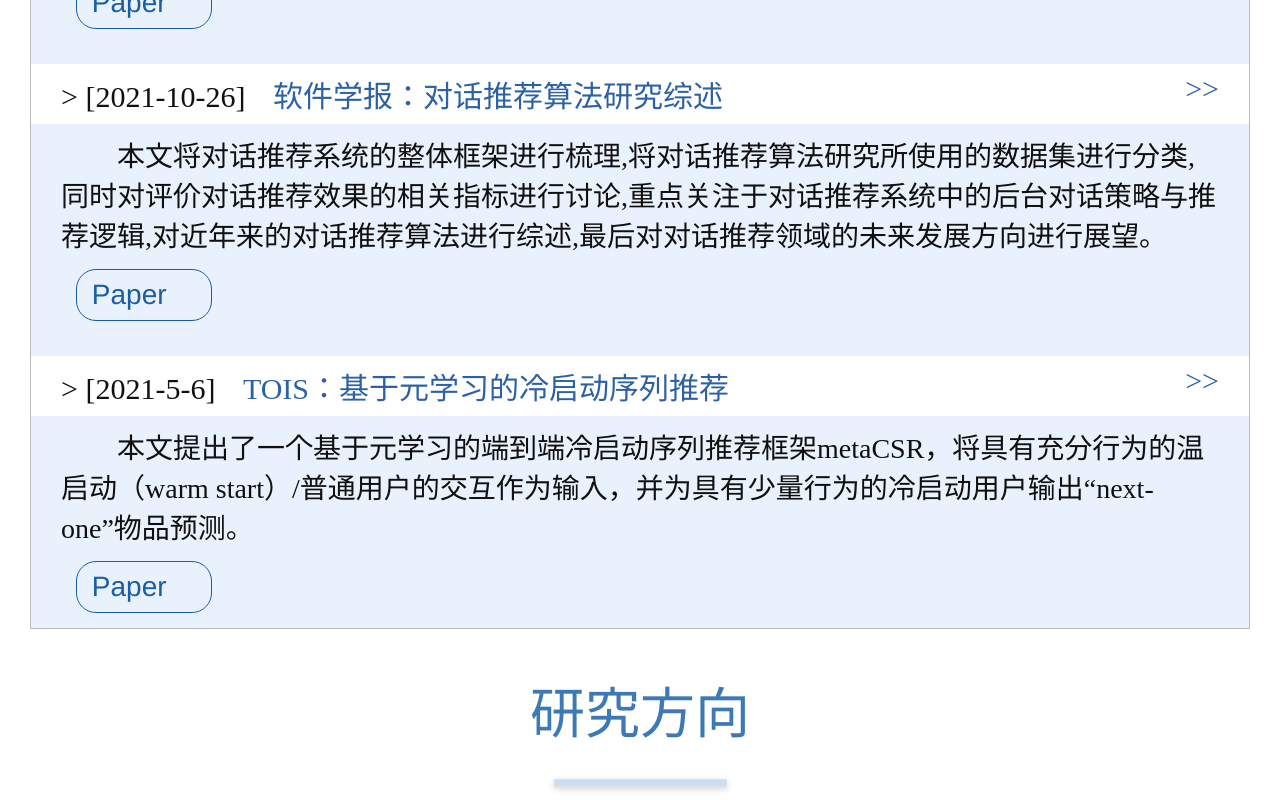
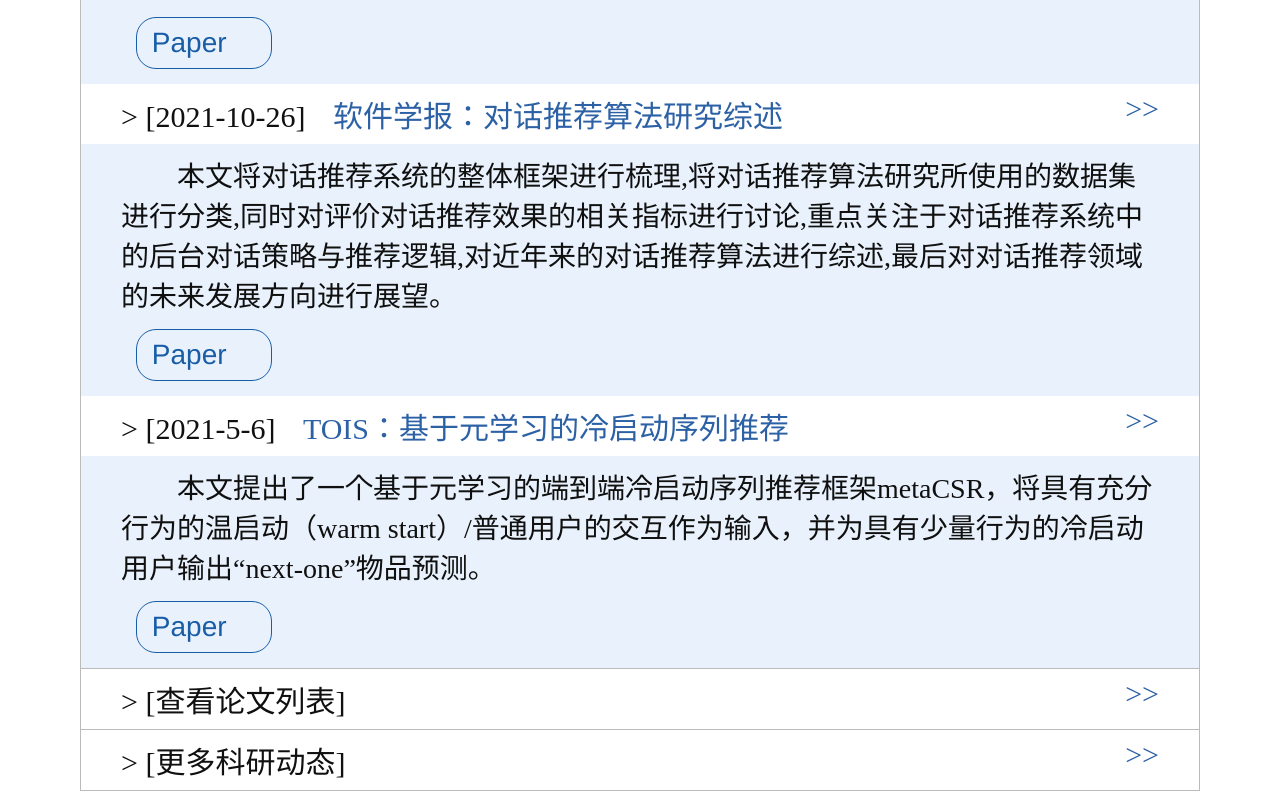
Before and after one commit to chengleileilei/adamPage, a Vue app: page /#/home in a window 1280 px wide. Shown: the part 1720-2520 px from the top of the page. Built offline with nearby package versions, Linux system fonts and the light colour scheme.

Commit message:
首页部分样式调整

```diff
--- a/src/components/HomePage.vue
+++ b/src/components/HomePage.vue
@@ -39,25 +39,25 @@
       </el-col>
     </el-row>
 
-    <el-row class="centered lr-padding">
+    <el-row class="centered lr-padding2">
       <el-col class="first-title-wrap">
         <p>最新动态</p>
         <div></div>
       </el-col>
 
       <el-col class="home-content research-trend-wrap">
-        <div v-for="trendData in trendDatas" :key="trendData.time">
+        <div v-for="(trendData, index) in trendDatas" :key="index">
           <div class="research-trend">
             <div class="trend-tit lr-padding">
-              <a href="">
-                <p class="trend-tit-time">
-                  > [{{ trendData.time.y }}-{{ trendData.time.m }}-{{
-                    trendData.time.d
-                  }}]
-                </p>
+              <p class="trend-tit-time">
+                > [{{ trendData.time.y }}-{{ trendData.time.m }}-{{
+                  trendData.time.d
+                }}]
+              </p>
+              <a :href="trendData.link">
                 <p class="trend-tit-p">{{ trendData.title }}</p>
               </a>
-              <a href="" class="trend-tit-more"><p>>></p></a>
+              <a :href="trendData.link" class="trend-tit-more"><p>>></p></a>
             </div>
 
             <div class="trend-content lr-padding">
@@ -71,6 +71,28 @@
             </div>
           </div>
         </div>
+
+        <div class="border-top">
+          <div class="trend-tit lr-padding">
+            <router-link to="/papers">
+              <p class="trend-tit-time">> [查看论文列表]</p>
+            </router-link>
+            <router-link class="trend-tit-more" to="/papers">
+              <p>>></p>
+            </router-link>
+          </div>
+        </div>
+
+        <div class="border-top">
+          <div class="trend-tit lr-padding">
+            <router-link to="/research">
+              <p class="trend-tit-time">> [更多科研动态]</p>
+            </router-link>
+            <router-link class="trend-tit-more" to="/research">
+              <p>>></p>
+            </router-link>
+          </div>
+        </div>
       </el-col>
     </el-row>
 
@@ -79,9 +101,7 @@
         <p>研究方向</p>
         <div></div>
       </el-col>
-      <el-col class="home-content">
-
-      </el-col>
+      <el-col class="home-content"> </el-col>
     </el-row>
   </div>
 </template>
@@ -276,7 +296,10 @@ export default {
 }
 
 .lr-padding {
-  padding: 0 30px 0 30px;
+  padding: 0 40px 0 40px;
+}
+.lr-padding2 {
+  padding: 0 80px 0 80px;
 }
 
 /* 最新动态 */
@@ -285,11 +308,11 @@ export default {
   overflow: hidden;
   padding-top: 8px;
   padding-bottom: 8px;
-  margin-top: 35px;
+  /* margin-top: 35px; */
 }
 .research-trend-wrap {
   border: 1px solid rgba(187, 187, 187, 100);
-  /* padding-top: 30px; */
+  padding-top: 35px;
 }
 .trend-tit .trend-tit-time {
   display: inline;
@@ -331,8 +354,13 @@ export default {
   border: 1px solid rgba(24, 93, 166, 100);
   margin: 15px;
 }
+
 .trend-paper-link > p {
   color: rgba(24, 93, 166, 100);
   font-size: 28px;
 }
+
+.border-top {
+  border-top: 1px solid rgba(187, 187, 187, 100);
+}
 </style>
--- a/static/mockData.json
+++ b/static/mockData.json
@@ -35,7 +35,8 @@
                 "d": 2
             },
             "title": " ADaM一篇论文被CVPR2022录用：任务相关解耦及可控伪样本生成的非生成式广义零样本模型",
-            "introduction": "本文提出了一种非生成式的任务相关解耦和可控伪样本合成模型（TDCSS），主要由两部分组成：任务相关特征解耦模块与可控伪样本生成模块。既保证在不同任务场景下所生成伪样本的多样性，还有助于探索不同特性的伪样本在GZSL任务的知识迁移中所起到的作用。"
+            "introduction": "本文提出了一种非生成式的任务相关解耦和可控伪样本合成模型（TDCSS），主要由两部分组成：任务相关特征解耦模块与可控伪样本生成模块。既保证在不同任务场景下所生成伪样本的多样性，还有助于探索不同特性的伪样本在GZSL任务的知识迁移中所起到的作用。",
+            "link": "https://arxiv.org/abs/2203.05335"
         },
         {
             "time": {
@@ -44,7 +45,8 @@
                 "d": 26
             },
             "title": "软件学报：对话推荐算法研究综述",
-            "introduction": "本文将对话推荐系统的整体框架进行梳理,将对话推荐算法研究所使用的数据集进行分类,同时对评价对话推荐效果的相关指标进行讨论,重点关注于对话推荐系统中的后台对话策略与推荐逻辑,对近年来的对话推荐算法进行综述,最后对对话推荐领域的未来发展方向进行展望。"
+            "introduction": "本文将对话推荐系统的整体框架进行梳理,将对话推荐算法研究所使用的数据集进行分类,同时对评价对话推荐效果的相关指标进行讨论,重点关注于对话推荐系统中的后台对话策略与推荐逻辑,对近年来的对话推荐算法进行综述,最后对对话推荐领域的未来发展方向进行展望。",
+            "link": "http://www.jos.org.cn/jos/article/abstract/6521"
         },
         {
             "time": {
@@ -53,7 +55,8 @@
                 "d": 6
             },
             "title": "TOIS：基于元学习的冷启动序列推荐",
-            "introduction": "本文提出了一个基于元学习的端到端冷启动序列推荐框架metaCSR，将具有充分行为的温启动（warm start）/普通用户的交互作为输入，并为具有少量行为的冷启动用户输出“next-one”物品预测。"
+            "introduction": "本文提出了一个基于元学习的端到端冷启动序列推荐框架metaCSR，将具有充分行为的温启动（warm start）/普通用户的交互作为输入，并为具有少量行为的冷启动用户输出“next-one”物品预测。",
+            "link": "https://dl.acm.org/doi/10.1145/3466753"
 
         }
     ]
```
